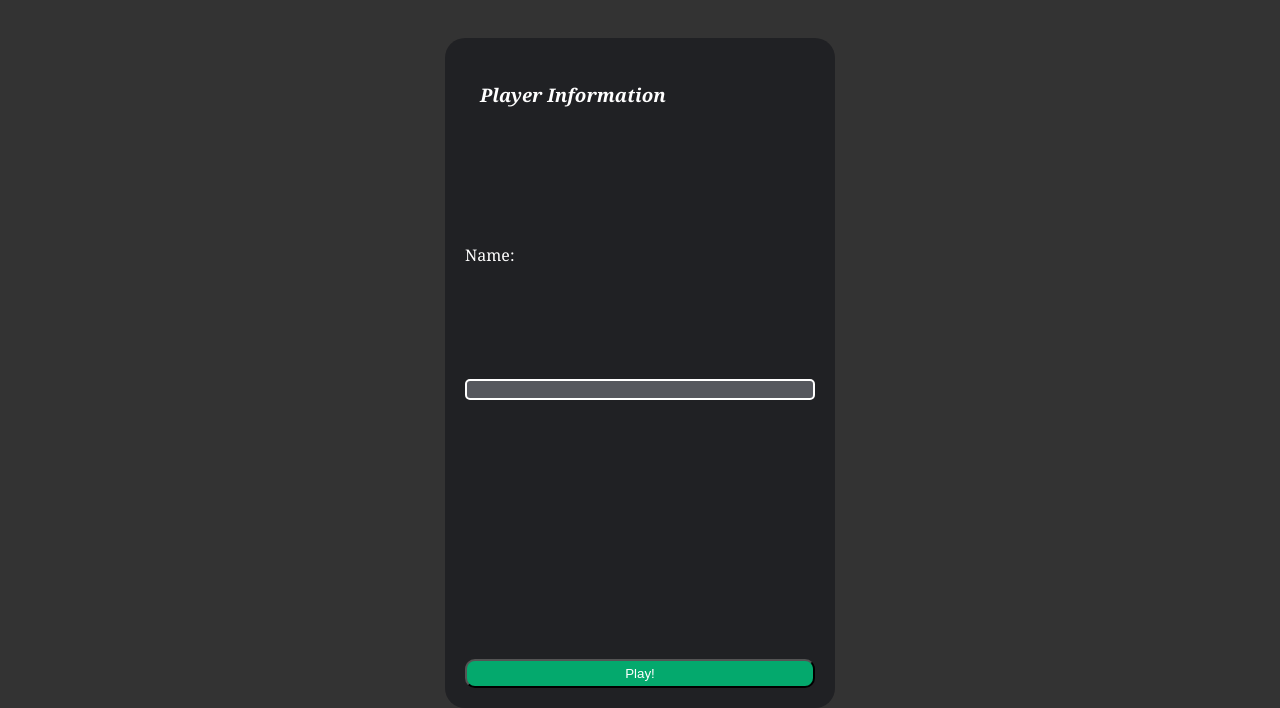
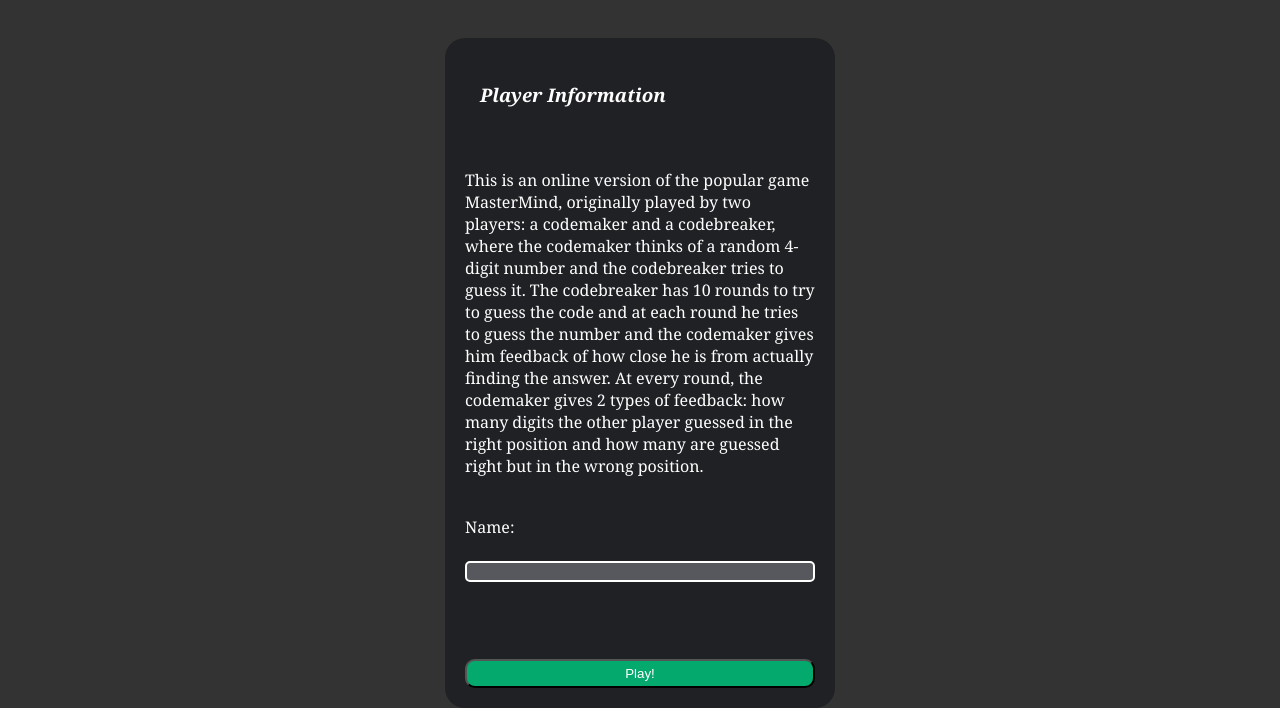
Before and after one commit to IkelosVoidz/Mastermind, a plain HTML site: page index.html in a window 1280 px wide. Shown: the part 97-805 px from the top of the page. Drawn offline with Linux system fonts and the light colour scheme.

Commit message:
onichan
arigatokuasimas

```diff
--- a/index.html
+++ b/index.html
@@ -9,9 +9,20 @@
     <div id="topbar"><h1>Master Mind</h1></div>
     <div id="playerInf">
         <h3>Player Information</h3>
+        <p>This is an online version of the popular game MasterMind,
+            originally played by two players: a codemaker and a codebreaker,
+            where the codemaker thinks of a random 4-digit number and the
+            codebreaker tries to guess it. The codebreaker has 10 rounds to
+            try to guess the code and at each round he tries to guess the number
+            and the codemaker gives him feedback of how close he is from actually
+            finding the answer. At every round, the codemaker gives 2 types of
+            feedback: how many digits the other player guessed in the right position
+            and how many are guessed right but in the wrong position.
+        </p>
         <label for="fname">Name:</label>
         <input type="text" id="fname" name="fname"><br>
         <button onclick="startGame()">Play!</button>
+
     </div>
     <div id="game">
         <div>
```
